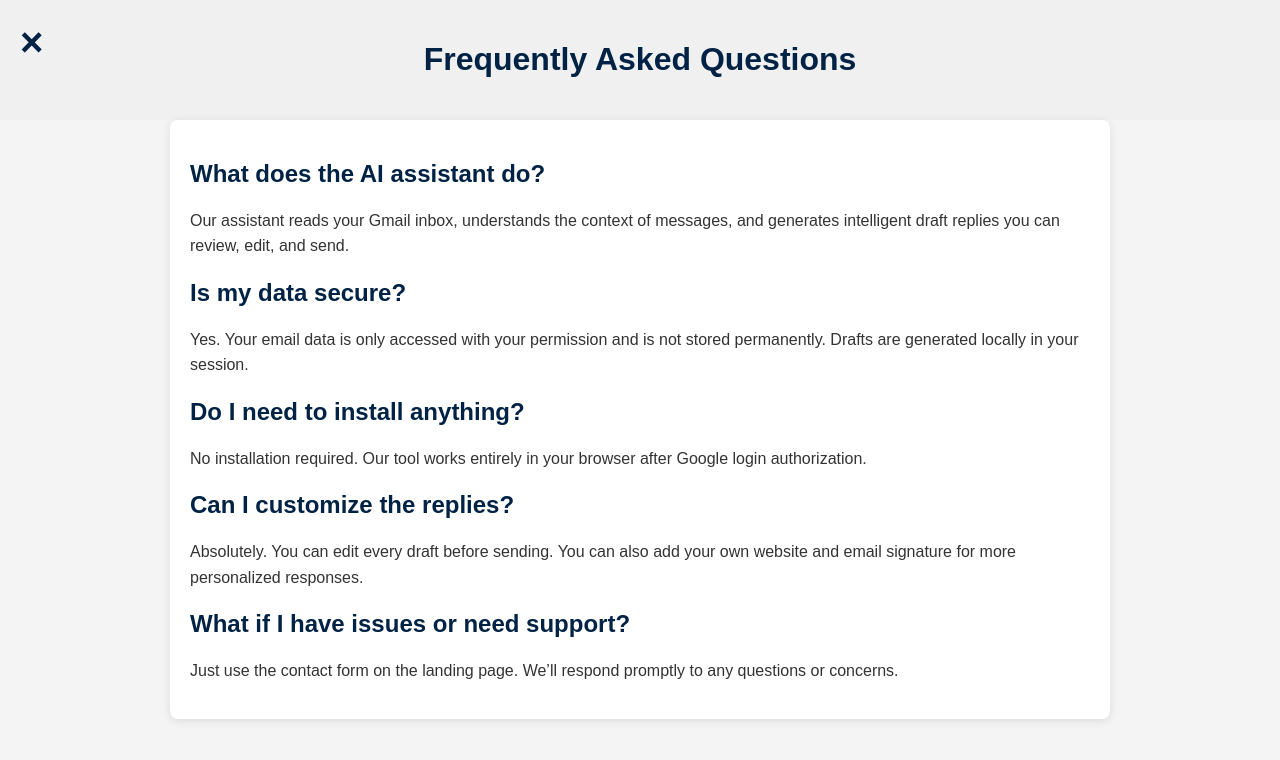
After one commit to bradstrr/ai-email-assistant, a Flask app: page /faq in a window 1280 px wide. The commit adds this page. Shown: the top 760 px of the page. Run offline with Flask 3, Linux system fonts and the light colour scheme.

Commit message:
added faq page

```diff
--- a/app.py
+++ b/app.py
@@ -289,6 +289,10 @@ def landing():
             flash("Thanks! We'll be in touch.")
             return redirect('/')
     return render_template('landing.html')
+
+@app.route('/faq')
+def faq():
+    return render_template('faq.html')
 
 @app.route('/verify-pin', methods=['POST'])
 def verify_pin():
--- /dev/null
+++ b/templates/faq.html
@@ -0,0 +1,95 @@
+<!DOCTYPE html>
+<html lang="en">
+<head>
+    <meta charset="UTF-8">
+    <meta name="viewport" content="width=device-width, initial-scale=1.0">
+    <title>FAQ</title>
+
+    <style>
+        body {
+            font-family: Arial, sans-serif;
+            background-color: #f4f4f4;
+            color: #333;
+            margin: 0;
+            padding: 0;
+        }
+
+        header {
+            background-color: #f0f0f0;
+            color: white;
+            text-align: center;
+            padding: 20px;
+        }
+
+        main {
+            padding: 20px;
+            max-width: 900px;
+            margin: 0 auto;
+            background-color: white;
+            border-radius: 8px;
+            box-shadow: 0 2px 10px rgba(0, 0, 0, 0.1);
+        }
+
+        h1, h2 {
+            color: #002244;
+        }
+
+        p {
+            line-height: 1.6;
+            margin-bottom: 15px;
+        }
+
+        .close-button {
+            position: absolute;
+            top: 20px;
+            left: 20px;
+            font-size: 40px;
+            color: #002244;
+            text-decoration: none;
+            font-weight: bold;
+            background: none;
+            border: none;
+            cursor: pointer;
+        }
+
+        .close-button:hover {
+            color: #cc0000;
+        }
+    </style>
+</head>
+<body>
+
+<header>
+    <h1>Frequently Asked Questions</h1>
+</header>
+<a href="/" class="close-button" title="Close">&times;</a>
+
+<main>
+    <section>
+        <h2>What does the AI assistant do?</h2>
+        <p>Our assistant reads your Gmail inbox, understands the context of messages, and generates intelligent draft replies you can review, edit, and send.</p>
+    </section>
+
+    <section>
+        <h2>Is my data secure?</h2>
+        <p>Yes. Your email data is only accessed with your permission and is not stored permanently. Drafts are generated locally in your session.</p>
+    </section>
+
+    <section>
+        <h2>Do I need to install anything?</h2>
+        <p>No installation required. Our tool works entirely in your browser after Google login authorization.</p>
+    </section>
+
+    <section>
+        <h2>Can I customize the replies?</h2>
+        <p>Absolutely. You can edit every draft before sending. You can also add your own website and email signature for more personalized responses.</p>
+    </section>
+
+    <section>
+        <h2>What if I have issues or need support?</h2>
+        <p>Just use the contact form on the landing page. We’ll respond promptly to any questions or concerns.</p>
+    </section>
+</main>
+
+</body>
+</html>
--- a/templates/landing.html
+++ b/templates/landing.html
@@ -233,6 +233,7 @@ footer a:hover {
       <h1>ICode Email Automation</h1>
       <p>Instantly draft context-aware, professional replies using your website and email history.</p>
       <button class="cta-button" onclick="toggleModal()">Access Dashboard</button>
+      <a href="/faq" class="cta-button">FAQ</a>
     </div>
   </header>
 
```
